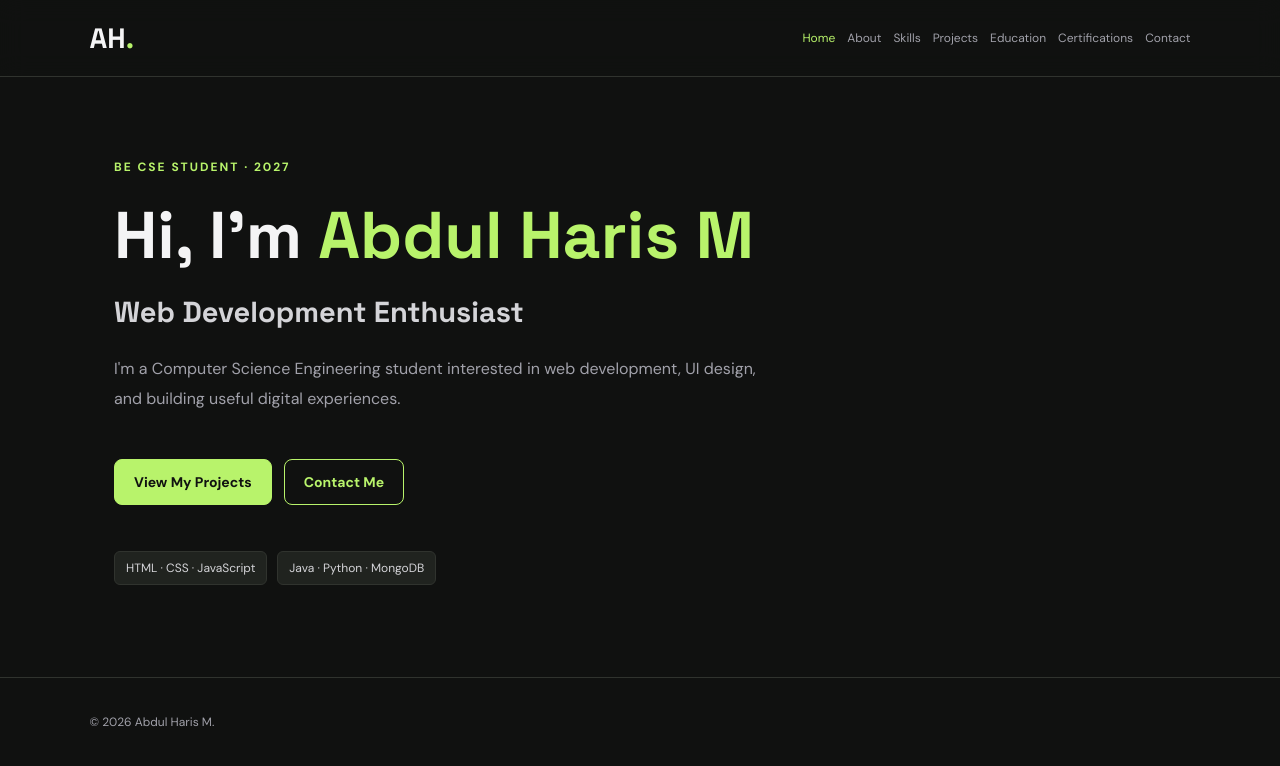
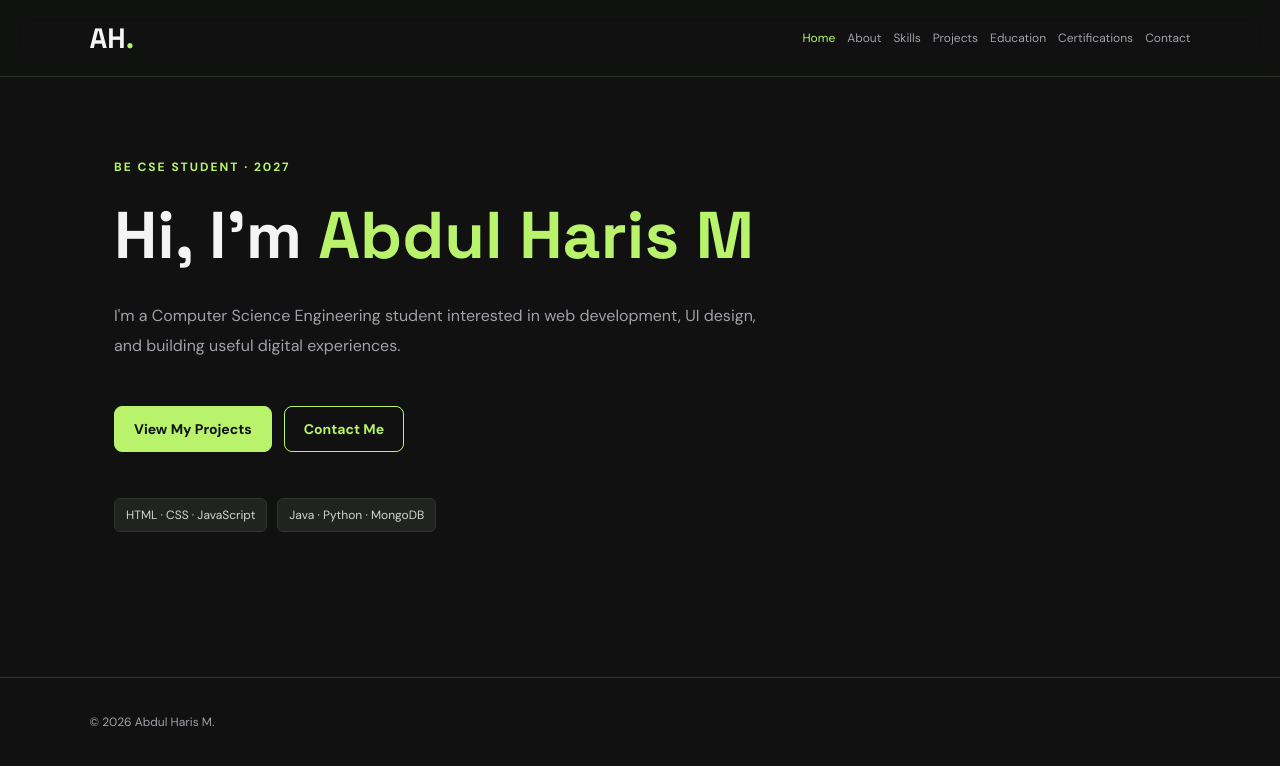
Before and after one commit to AbdulHaris786/portfolio-react, a React (Vite) app: page / in a window 1280 px wide. Shown: the top 766 px of the page. Built offline with nearby package versions, Linux system fonts and the light colour scheme.

Commit message:
Remove subtitle from Home component for cleaner presentation

```diff
--- a/src/pages/home.jsx
+++ b/src/pages/home.jsx
@@ -8,7 +8,6 @@ export default function Home() {
       <h1>
         Hi, I'm <span>Abdul Haris M</span>
       </h1>
-      <h2>Web Development Enthusiast</h2>
       <p className="intro">
         I'm a Computer Science Engineering student interested in
         web development, UI design, and building useful digital experiences.
```
